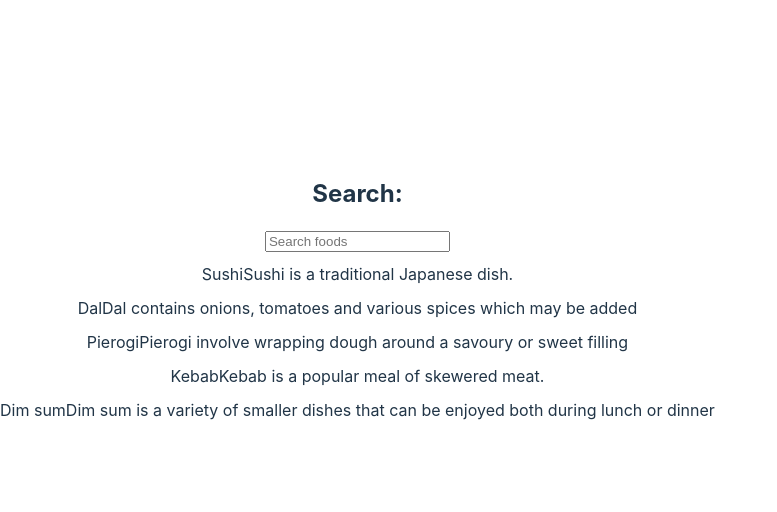
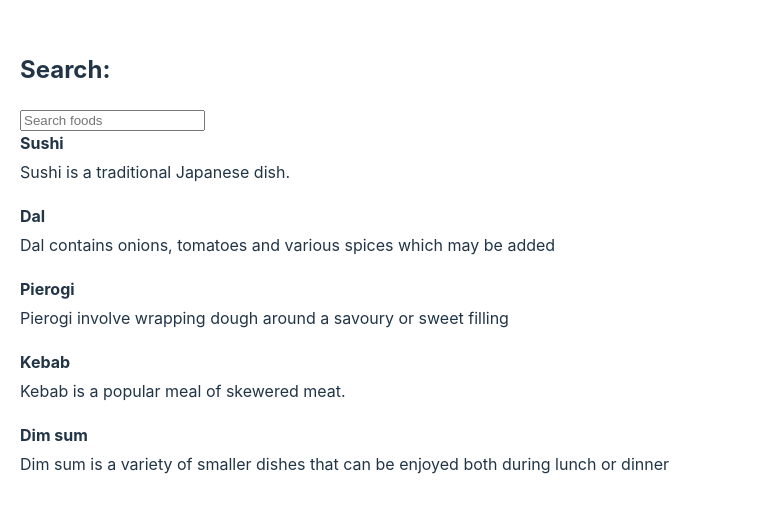
Before and after one commit to sgottabesgit/comp3013final, a React (Vite) app in the folder finalexam/: page / in a window 1280 px wide. Shown: the part 136-648 px from the top of the page, without its empty margins (0-777 px from the left). Built offline with nearby package versions, Linux system fonts and the light colour scheme.

Commit message:
highlight working

```diff
--- a/finalexam/src/App.css
+++ b/finalexam/src/App.css
@@ -1,16 +1,20 @@
 /* App.css */
 .app-container {
-  display: flex;
-  flex-direction: column;
-  align-items: center;
-  margin-top: 50px;
+  padding: 20px;
 }
 
 .food-item {
-  margin-top: 10px;
+  margin-bottom: 20px;
+}
+
+.food-name {
+  font-weight: bold;
+}
+
+.food-description {
+  margin-top: 5px;
 }
 
 mark {
   background-color: yellow;
-  font-weight: bold;
 }
--- a/finalexam/src/App.jsx
+++ b/finalexam/src/App.jsx
@@ -25,12 +25,8 @@ function App() {
       />
       {filteredFoods.map(food => (
         <div key={food.id} className="food-item">
-          <span
-            dangerouslySetInnerHTML={{
-              __html: highlightMatches(food.name, searchTerm)
-            }}
-          />
-          <span>{food.description}</span>
+          <div className="food-name" dangerouslySetInnerHTML={{ __html: highlightMatches(food.name, searchTerm) }}></div>
+          <div className="food-description">{food.description}</div>
         </div>
       ))}
     </div>
```
